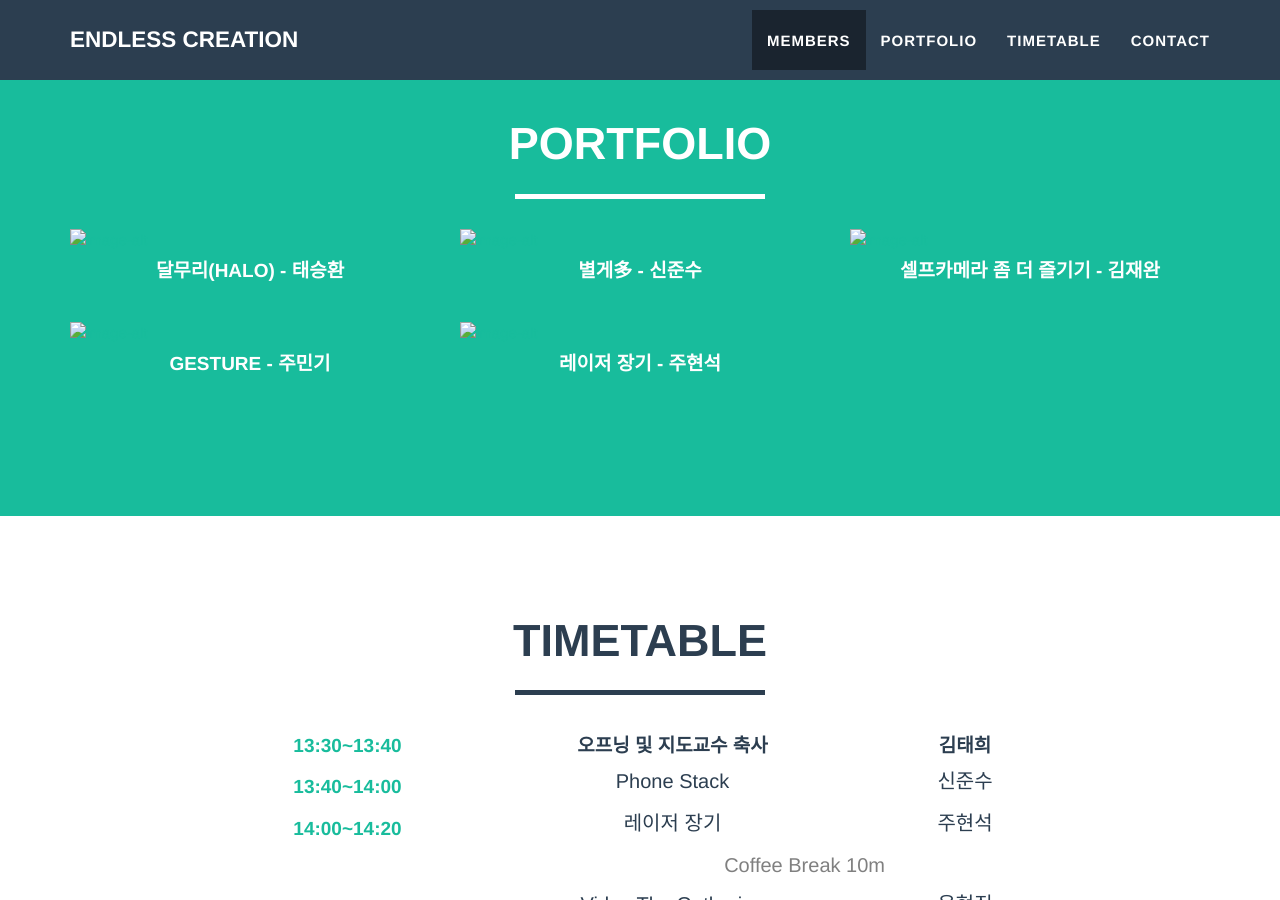
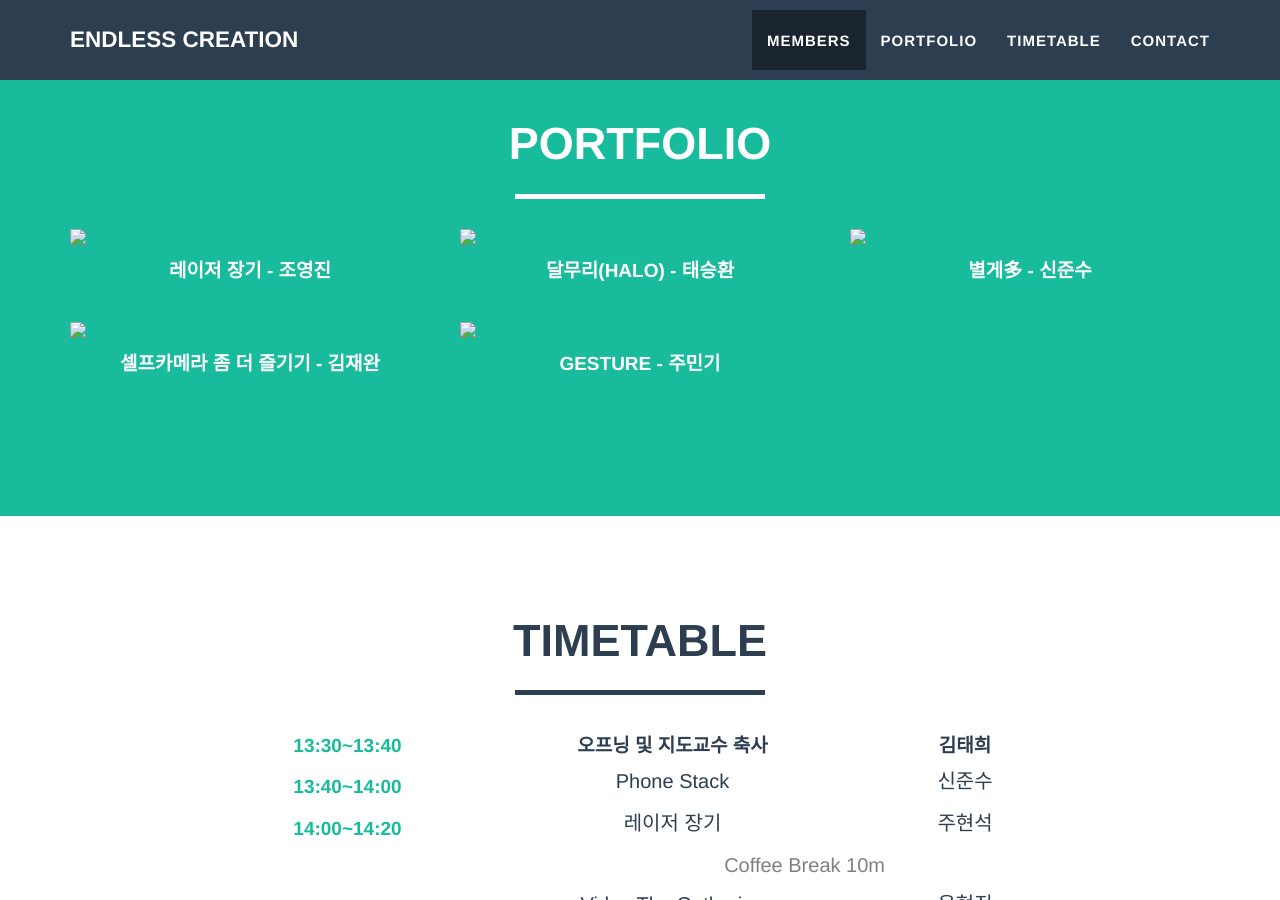
Before and after one commit to ec2014e/ec2014e.github.com, a Jekyll site: the page built from _posts/2015-11-14-jyj-5.md, in a window 1280 px wide and 900 px high, scrolled down 1046 px. Built offline with Jekyll 4.4.1, drawn with Linux system fonts in a browser that asks for light colours; some web fonts are replaced.

Commit message:
Update and rename 2014-11-05-jhs-5.md to 2015-11-14-jyj-5.md

```diff
--- a/_posts/2014-11-05-jhs-5.md
+++ b/_posts/2015-11-14-jyj-5.md
@@ -10,12 +10,12 @@
 
 layout: default
 modal-id: 6
-date: 2014-11-06
+date: 2015-11-14
 img: submarine.png
 alt: image-alt
-project-date: 2014-07-31 - 2014-11-21
+project-date: 2015-07-31 - 2014-11-21
 client: Start Bootstrap
-creator: 주현석
+creator: 조영진
 project-title: 레이저 장기
 category: Android
 description: 최근들어 더 지니어스 3가 다시 시작되었다. <br> 그래서 더 지니어스 게임에 대한 관심이 증가하고 있다. <br> 이때 레이저 장기 게임 어플리케이션이 눈에 들어와 만들게 되었다.
```
